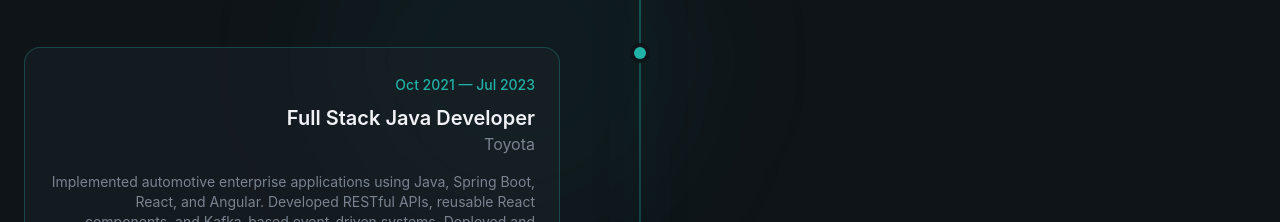
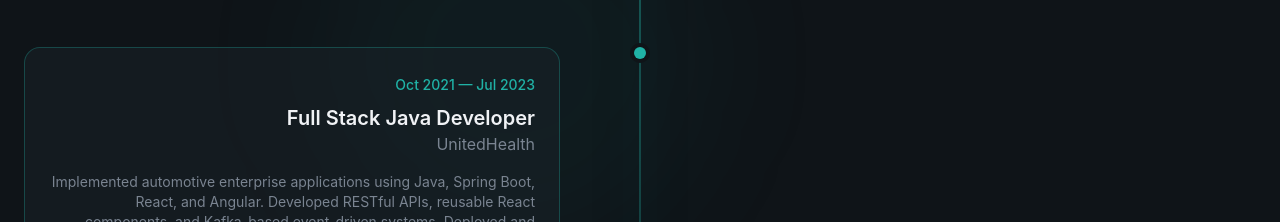
Before and after one commit to abhilashdj27/personal-portfolio, a React (Vite) app: page / in a window 1280 px wide. Shown: the part 3000-3222 px from the top of the page. Built offline with nearby package versions, Linux system fonts and the light colour scheme.

Commit message:
Update Experience.jsx

```diff
--- a/src/sections/Experience.jsx
+++ b/src/sections/Experience.jsx
@@ -20,7 +20,7 @@ const experiences = [
   {
     period: "Oct 2021 — Jul 2023",
     role: "Full Stack Java Developer",
-    company: "Toyota",
+    company: "UnitedHealth",
     description:
       "Implemented automotive enterprise applications using Java, Spring Boot, React, and Angular. Developed RESTful APIs, reusable React components, and Kafka-based event-driven systems. Deployed and monitored services on AWS with Docker/Kubernetes, focusing on scalability and performance.",
     technologies: ["Java", "Spring Boot", "React", "Angular", "Kafka", "AWS"],
```
